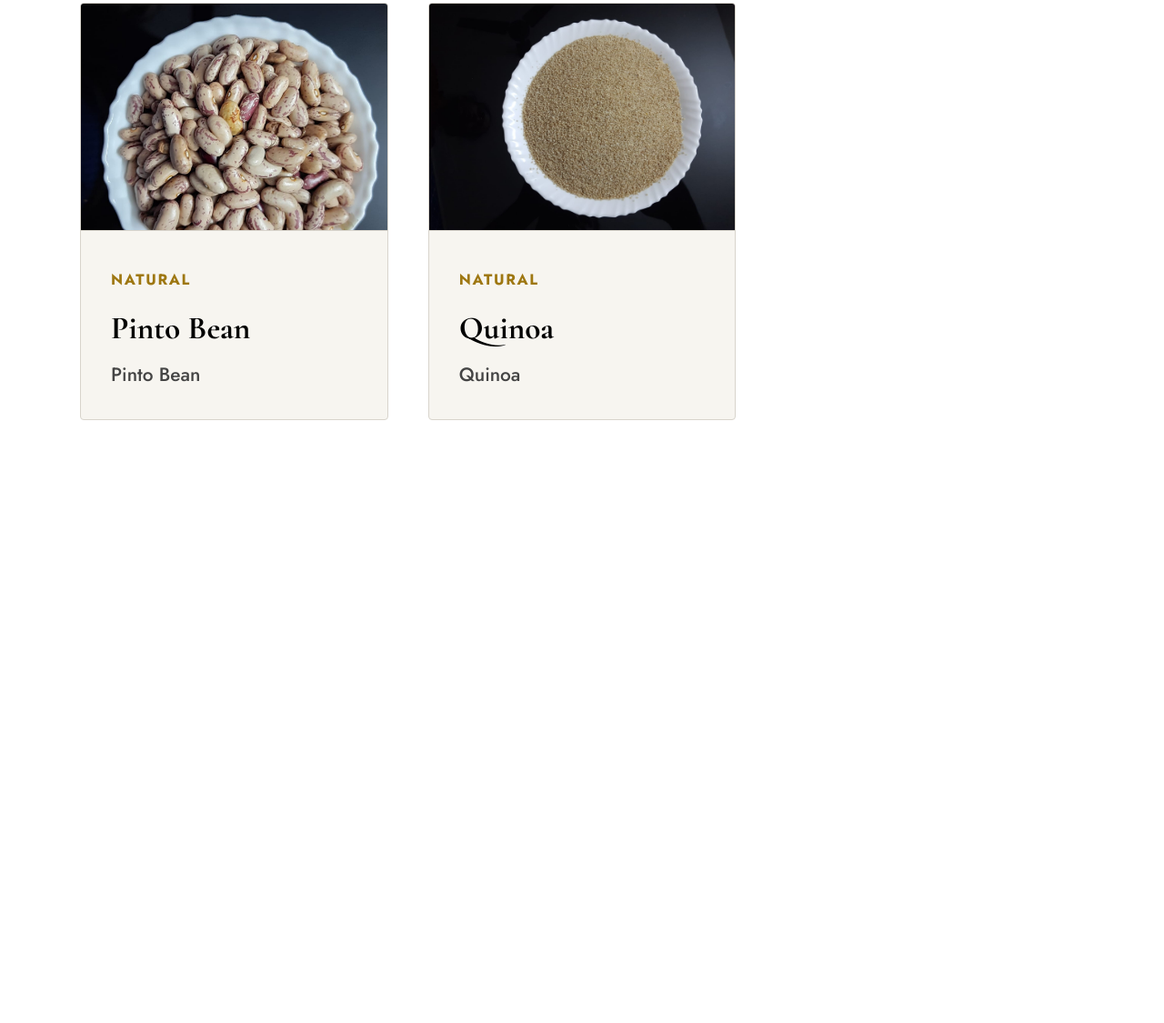
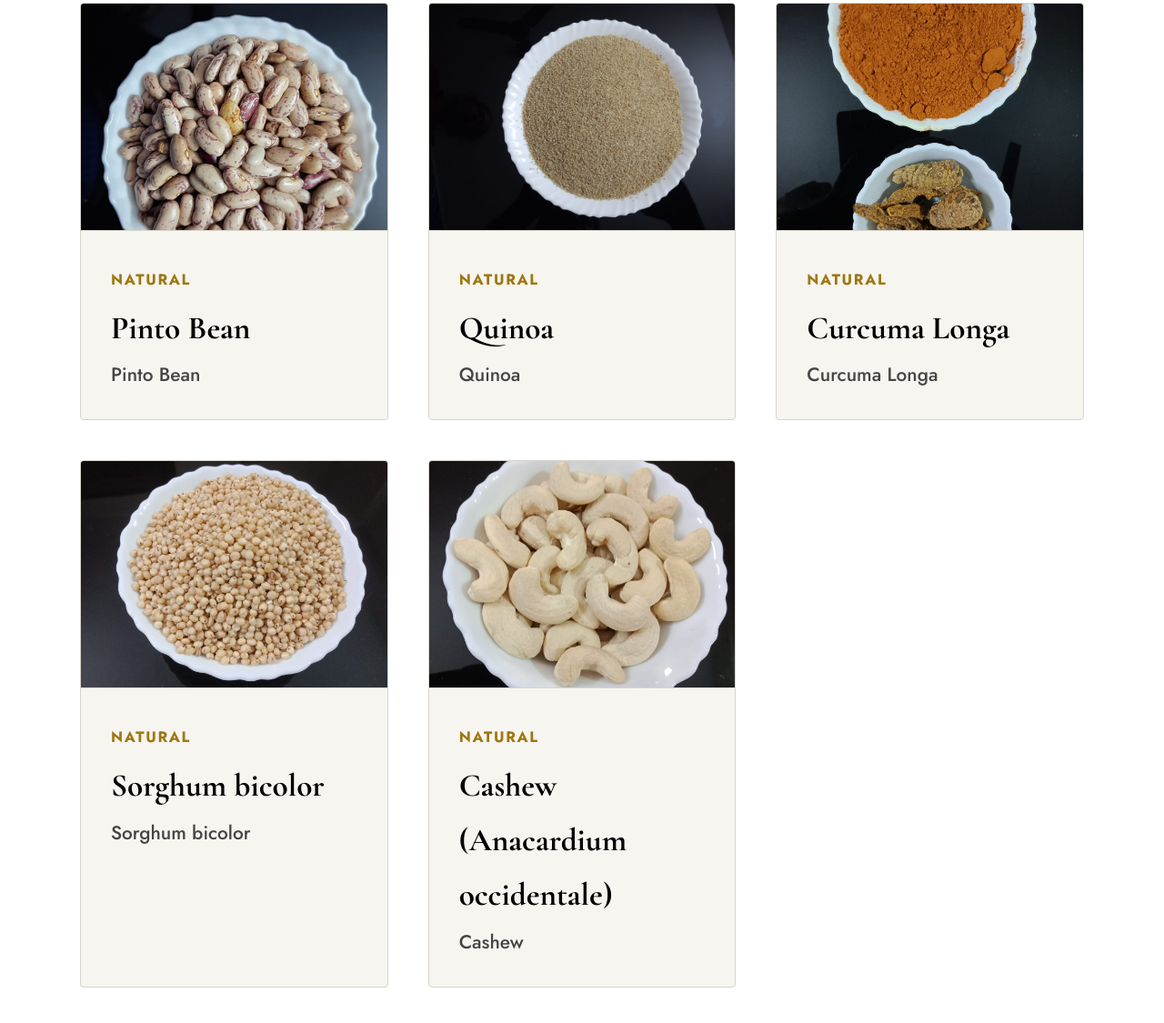
Before and after one commit to mario3157/smartAssociatesWebsite, a plain HTML site: page food.html in a window 1280 px wide. Shown: the part 1962-3087 px from the top of the page at 91% size. Before the commit the page ends 2512 px from the top, so only its background shows below. Drawn offline with nearby package versions, Linux system fonts and the light colour scheme.

Commit message:
Adding cashew

```diff
--- a/food.html
+++ b/food.html
@@ -141,6 +141,24 @@
         category: "Natural",
         desc: "Quinoa",
         image: "Quinoa.jpeg"
+      },
+            {
+        name: "Curcuma Longa",
+        category: "Natural",
+        desc: "Curcuma Longa",
+        image: "Curcuma Longa.jpeg"
+      },
+            {
+        name: "Sorghum bicolor",
+        category: "Natural",
+        desc: "Sorghum bicolor",
+        image: "Sorghum bicolor.jpeg"
+      },
+      {
+        name: "Cashew (Anacardium occidentale)",
+        category: "Natural",
+        desc: "Cashew",
+        image: "Cashew (Anacardium occidentale).jpeg"
       }
     ];
 
```
